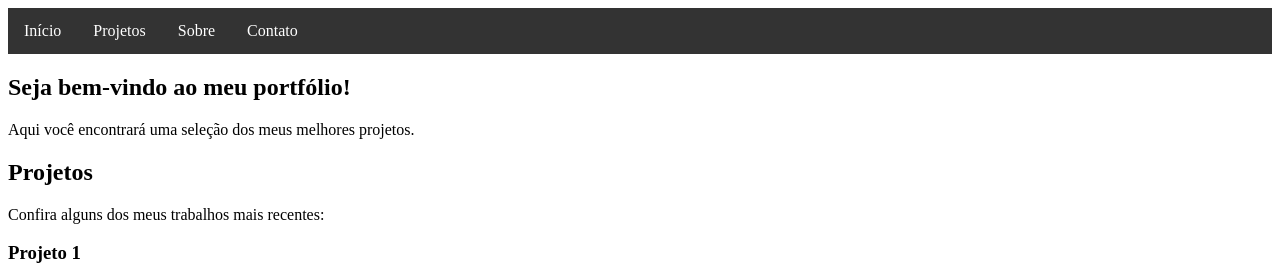
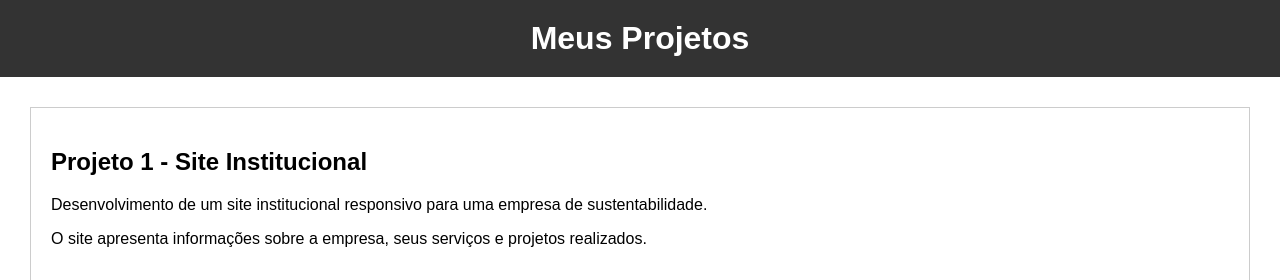
Before and after one commit to jacquelinesouza35/area-de-trabalho, a Flask app: page /projetos in a window 1280 px wide. Shown: the top 280 px of the page. Run offline with Flask 3, Linux system fonts and the light colour scheme; parts of the project's set-up code (start-up, migrations or seed data) failed here and were passed over.

```diff
--- a/app/routes.py
+++ b/app/routes.py
@@ -1,5 +1,6 @@
 from app import app
 from flask import render_template
+from app.formes import contato
 
 @app.route ('/')
 def index():
@@ -13,3 +14,9 @@ def projetos():
 @app.route('/contato')
 def contato():
     return render_template('contato.html',title= 'contato')
+@app.route('/base')
+def base():
+    return render_template('base.html',title= 'base')
+@app.route('/enviar_contato')
+def enviar():
+    formulario = contato()
--- a/app/templates/projetos.html
+++ b/app/templates/projetos.html
@@ -3,52 +3,80 @@
 <head>
     <meta charset="UTF-8">
     <meta name="viewport" content="width=device-width, initial-scale=1.0">
-    <title>jacqueline | {{title}}</title>
-    <link rel="stylesheet" href="{{url_for('static',filename='css/style.css')}}">
+    <title>Meus Projetos</title>
+    <style>
+        body {
+            font-family: Arial, sans-serif;
+            margin: 0;
+            padding: 0;
+        }
+        header {
+            background-color: #333333;
+            color: #fff;
+            padding: 20px;
+            text-align: center;
+        }
+        h1 {
+            margin: 0;
+        }
+        nav {
+            background-color: #f1f1f1;
+            padding: 10px;
+            text-align: center;
+        }
+        nav a {
+            text-decoration: none;
+            color: #333;
+            padding: 5px 10px;
+            margin: 0 10px;
+        }
+        nav a:hover {
+            background-color: #ddd;
+        }
+        section {
+            padding: 30px;
+        }
+        .project {
+            border: 1px solid #ccc;
+            padding: 20px;
+            margin-bottom: 20px;
+        }
+    </style>
 </head>
 <body>
-    <!-- Menu -->
-    <ul>
-        <li><a href="/">Início</a></li>
-        <li><a href="projetos">Projetos</a></li>
-        <li><a href="sobre">Sobre</a></li>
-        <li><a href="contato">Contato</a></li>
-    </ul>
+    <header>
+        <h1>Meus Projetos</h1>
+    </header>
+    <section id="projeto1">
+        <div class="project">
+            <h2>Projeto 1 - Site Institucional</h2>
+            <p>Desenvolvimento de um site institucional responsivo para uma empresa de sustentabilidade.</p>
+            <p>O site apresenta informações sobre a empresa, seus serviços e projetos realizados.</p>
+        </div>
+    </section>
 
-    <!-- Conteúdo do portfólio -->
-    <div id="inicio">
-        <h2>Seja bem-vindo ao meu portfólio!</h2>
-        <p>Aqui você encontrará uma seleção dos meus melhores projetos.</p>
-    </div>
+    <section id="projeto2">
+        <div class="project">
+            <h2>Projeto 2 - Loja Online Sustentável</h2>
+            <p>Criação de uma loja virtual que comercializa produtos sustentáveis e ecológicos.</p>
+            <p>A loja possui recursos de carrinho de compras, pagamento seguro e avaliações de produtos.</p>
+        </div>
+    </section>
 
-    <div id="projetos">
-        <h2>Projetos</h2>
-        <p>Confira alguns dos meus trabalhos mais recentes:</p>
-        <!-- Adicione aqui detalhes e imagens dos seus projetos -->
-        <div class="projeto">
-            <h3>Projeto 1</h3>
-            <img src="caminho_da_imagem_projeto1.jpg" alt="Projeto 1">
-            <p>Descrição breve do projeto 1.</p>
+    <section id="projeto3">
+        <div class="project">
+            <h2>Projeto 3 - Blog de Meio Ambiente</h2>
+            <p>Elaboração de um blog com artigos e notícias sobre questões ambientais e sustentabilidade.</p>
+            <p>O blog permite que os leitores interajam por meio de comentários e compartilhamento em redes sociais.</p>
         </div>
-        <div class="projeto">
-            <h3>Projeto 2</h3>
-            <img src="caminho_da_imagem_projeto2.jpg" alt="Projeto 2">
-            <p>Descrição breve do projeto 2.</p>
+    </section>
+
+    <section id="projeto4">
+        <div class="project">
+            <h2>Projeto 4 - Consultoria Ambiental</h2>
+            <p>Prestação de serviços de consultoria em gestão ambiental para empresas.</p>
+            <p>O projeto incluiu a identificação e implementação de práticas sustentáveis e de redução de impacto ambiental.</p>
         </div>
-    </div>
-
-    <div id="sobre">
-        <h2>Sobre mim</h2>
-        <p>Um pouco sobre minha experiência e habilidades:</p>
-        <!-- Adicione informações sobre você e suas habilidades -->
-        <p>Eu sou Jacqueline, uma desenvolvedora web apaixonada por tecnologia. Tenho experiência em linguagens de programação como HTML, CSS e JavaScript, além de conhecimentos em frameworks e bibliotecas como React e Bootstrap.</p>
-    </div>
-
-    <div id="contato">
-        <h2>Contato</h2>
-        <p>Entre em contato comigo através do email: meuemail@example.com</p>
-        <!-- Adicione seus detalhes de contato -->
-        <p>Estou sempre aberta a novas oportunidades de trabalho e projetos interessantes. Não hesite em me enviar um email se quiser conversar!</p>
-    </div>
+    </section>
 </body>
 </html>
```
Also changed, not shown: app/formes.py (added, +9 -0 lines), app/templates/base.html (+73 -0 lines), app/templates/contato.html (+2 -21 lines), app/templates/index.html (+38 -22 lines), app/templates/sobre.html (+0 -21 lines), app/templates/enviar _contato.html (added).
